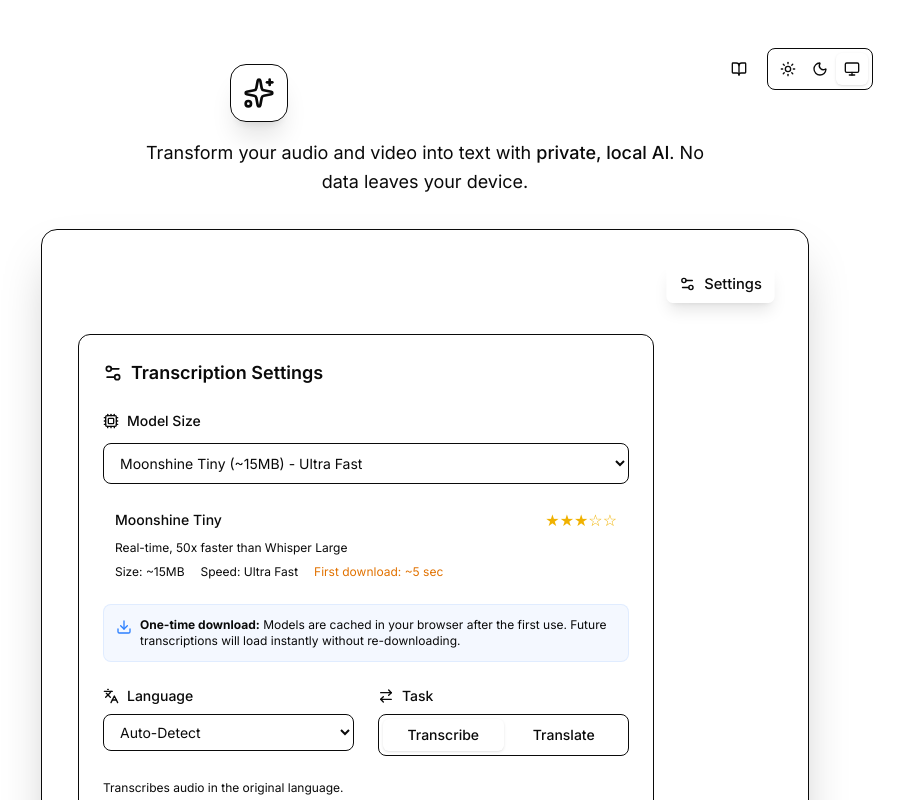
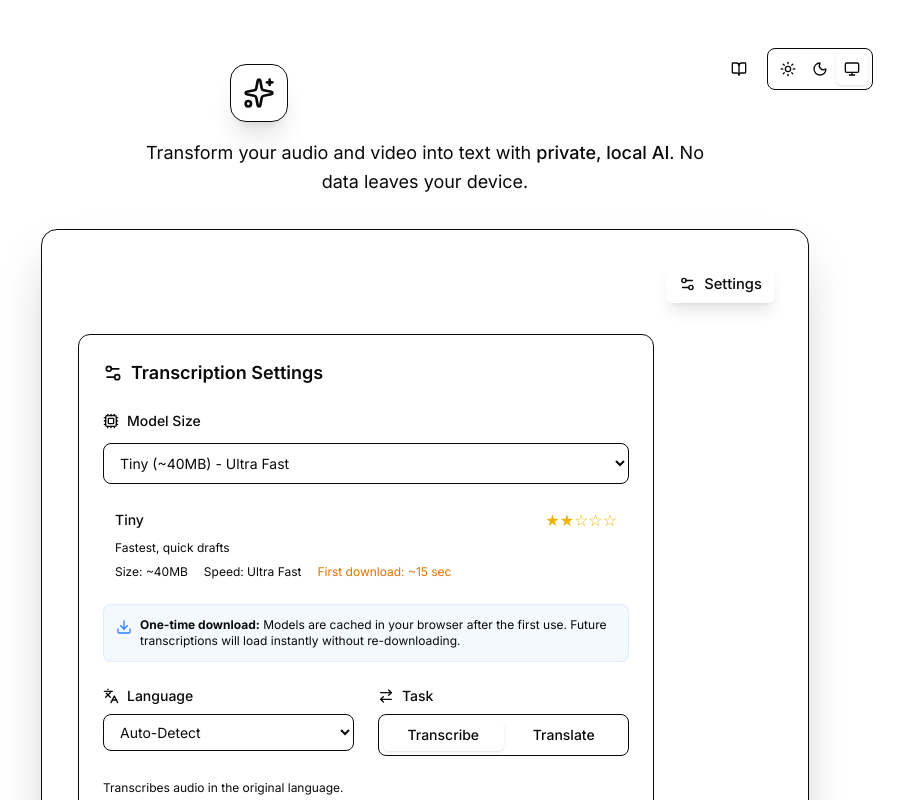
Before and after one commit to chieyine/internetscribe, a Next.js app: page / in a window 1280 px wide. Both pictures are taken after a click on the button "Settings". Shown: the top 800 px of the page, without its empty margins (215-1119 px from the left). Built offline with nearby package versions, Linux system fonts and the light colour scheme.

Commit message:
Fix: Revert to compatible Whisper models (Moonshine not supported)

```diff
--- a/public/sw.js
+++ b/public/sw.js
@@ -1,6 +1,6 @@
 // Service Worker for InternetScribe PWA
 // CACHE_VERSION: Increment when deploying new versions to bust cache (e.g., v2, v3)
-const CACHE_VERSION = 'v4';
+const CACHE_VERSION = 'v5';
 const CACHE_NAME = `internetscribe-${CACHE_VERSION}`;
 const STATIC_ASSETS = [
   '/',
--- a/public/worker.js
+++ b/public/worker.js
@@ -28,11 +28,11 @@
 
 class PipelineSingleton {
     static task = 'automatic-speech-recognition';
-    static model = 'onnx-community/moonshine-tiny-ONNX';
+    static model = 'Xenova/whisper-tiny';
     static instance = null;
     static currentDevice = null;
 
-    static async getInstance(progress_callback = null, model = 'onnx-community/moonshine-tiny-ONNX') {
+    static async getInstance(progress_callback = null, model = 'Xenova/whisper-tiny') {
         // Wait for WebGPU detection to complete
         await webgpuPromise;
 
--- a/src/components/Settings.tsx
+++ b/src/components/Settings.tsx
@@ -31,10 +31,10 @@
 ];
 
 const MODELS = [
-    { id: 'onnx-community/moonshine-tiny-ONNX', name: 'Moonshine Tiny', size: '~15MB', quality: 3, speed: 'Ultra Fast', desc: 'Real-time, 50x faster than Whisper Large', downloadTime: '~5 sec' },
-    { id: 'onnx-community/moonshine-base-ONNX', name: 'Moonshine Base', size: '~60MB', quality: 4, speed: 'Super Fast', desc: 'Great balance of speed and accuracy', downloadTime: '~20 sec' },
-    { id: 'distil-whisper/distil-small.en', name: 'Distil Small', size: '~170MB', quality: 4, speed: 'Very Fast', desc: 'English only, high accuracy', downloadTime: '~1 min' },
-    { id: 'distil-whisper/distil-large-v3', name: 'Distil Large V3', size: '~750MB', quality: 5, speed: 'Fast', desc: 'Multilingual, best quality', downloadTime: '~3 min' },
+    { id: 'Xenova/whisper-tiny', name: 'Tiny', size: '~40MB', quality: 2, speed: 'Ultra Fast', desc: 'Fastest, quick drafts', downloadTime: '~15 sec' },
+    { id: 'Xenova/whisper-base', name: 'Base', size: '~75MB', quality: 3, speed: 'Very Fast', desc: 'Fast with good accuracy', downloadTime: '~30 sec' },
+    { id: 'Xenova/whisper-small', name: 'Small', size: '~250MB', quality: 4, speed: 'Fast', desc: 'Great for most use cases', downloadTime: '~1 min' },
+    { id: 'distil-whisper/distil-large-v3', name: 'Distil Large V3', size: '~750MB', quality: 5, speed: 'Moderate', desc: 'Best quality, multilingual', downloadTime: '~3 min' },
 ];
 
 function QualityStars({ count }: { count: number }) {
@@ -181,11 +181,11 @@
                     <div className="grid grid-cols-2 md:grid-cols-3 gap-2 text-xs">
                         <div className="bg-green-500/10 rounded-lg p-2 border border-green-500/20">
                             <div className="font-medium text-green-600 dark:text-green-400">⚡ Max Speed</div>
-                            <div className="text-muted-foreground">Moonshine Tiny</div>
+                            <div className="text-muted-foreground">Tiny + GPU</div>
                         </div>
                         <div className="bg-muted/30 rounded-lg p-2">
                             <div className="font-medium">Balanced</div>
-                            <div className="text-muted-foreground">Moonshine Base</div>
+                            <div className="text-muted-foreground">Base or Small</div>
                         </div>
                         <div className="bg-muted/30 rounded-lg p-2">
                             <div className="font-medium">Best Quality</div>
--- a/src/hooks/useTranscriber.ts
+++ b/src/hooks/useTranscriber.ts
@@ -42,7 +42,7 @@
     const [isModelLoading, setIsModelLoading] = useState(false);
     const [progressItems, setProgressItems] = useState<ProgressItem[]>([]);
     const [output, setOutput] = useState<TranscriberOutput | undefined>(undefined);
-    const [model, setModel] = useState<string>('onnx-community/moonshine-tiny-ONNX'); // Ultra-fast Moonshine
+    const [model, setModel] = useState<string>('Xenova/whisper-tiny'); // Fastest compatible model
     const [language, setLanguage] = useState<string>('auto');
     const [task, setTask] = useState<'transcribe' | 'translate'>('transcribe');
 
```
